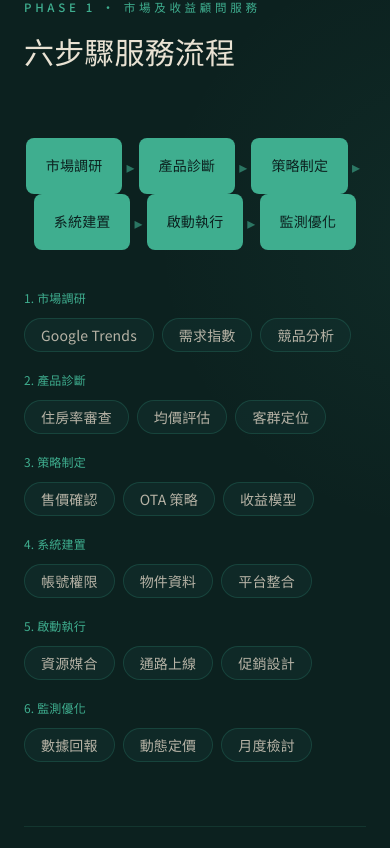
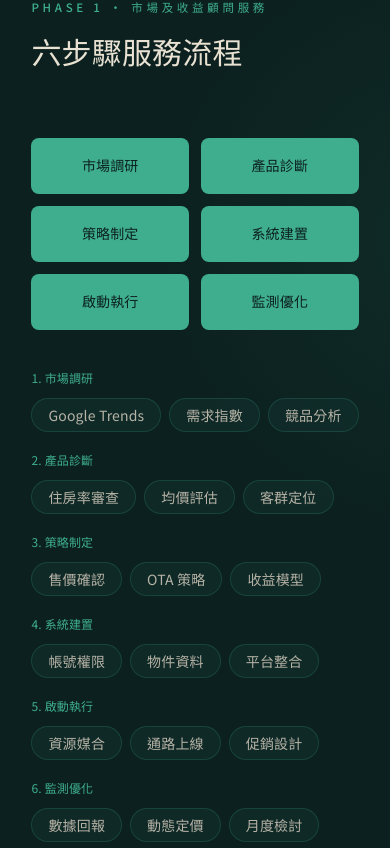
Before and after one commit to Samura87/aftertone-hospitality-lab, a Next.js app: page / in a window 390 px wide. Shown: the part 4936-5784 px from the top of the page. Built offline with nearby package versions, Linux system fonts and the light colour scheme.

Commit message:
fix: process section mobile layout — use 2-col grid, hide arrows

```diff
--- a/src/components/Sections.tsx
+++ b/src/components/Sections.tsx
@@ -132,14 +132,14 @@ export function Process() {
         />
 
         {/* 橫向流程標題列 */}
-        <div className="mt-16 flex flex-wrap items-center justify-center gap-0">
+        <div className="mt-16 grid grid-cols-2 gap-3 md:flex md:flex-wrap md:items-center md:justify-center md:gap-0">
           {process.map((p, i) => (
             <div key={p.no} className="flex items-center">
-              <div className="flex h-14 items-center justify-center rounded-lg bg-jade px-5 text-center text-sm font-600 leading-tight text-ink">
+              <div className="flex h-14 w-full items-center justify-center rounded-lg bg-jade px-5 text-center text-sm font-600 leading-tight text-ink md:w-auto">
                 {p.title}
               </div>
               {i < process.length - 1 && (
-                <span className="px-1 text-jade/60">▸</span>
+                <span className="hidden px-1 text-jade/60 md:inline">▸</span>
               )}
             </div>
           ))}
```
